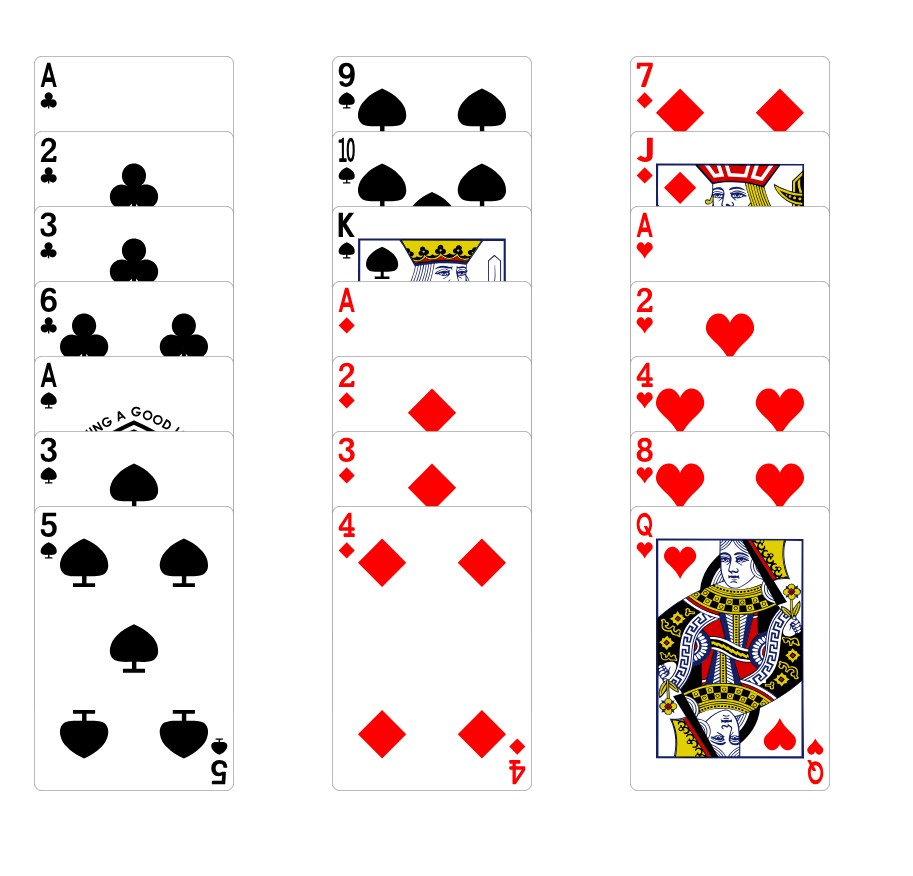
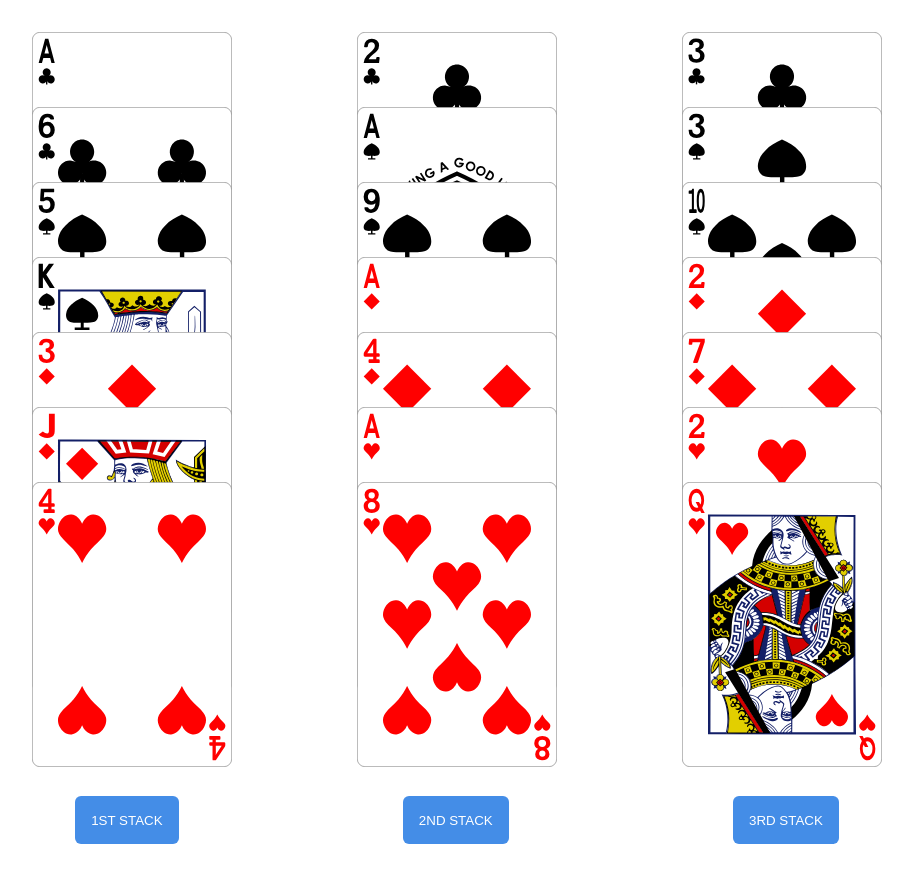
Before and after one commit to megelismi/21-card-trick, a React (Vite) app: page / in a window 1280 px wide. Shown: the whole page, without its empty margins (183-1096 px from the left). Built offline with nearby package versions, Linux system fonts and the light colour scheme.

Commit message:
card rows and buttons

```diff
--- a/src/App.css
+++ b/src/App.css
@@ -5,10 +5,9 @@
 }
 
 .app {
-  max-width: 1200px;
+  max-width: 850px;
   display: flex;
   flex-wrap: wrap;
-  min-height: 100vh;
   background-color: var(--background-color);
   color: var(--text-color);
 }
--- a/src/App.tsx
+++ b/src/App.tsx
@@ -21,18 +21,24 @@ import threeOfSpades from "./assets/svg_playing_cards/fronts/spades_3.svg";
 import threeOfClubs from "./assets/svg_playing_cards/fronts/clubs_3.svg";
 import fourOfDiamonds from "./assets/svg_playing_cards/fronts/diamonds_4.svg";
 
+import ButtonRow from "./components/ButtonRow";
 import Card from "./components/Card";
 import CardRow from "./components/CardRow";
 
 function App() {
   const cards = Object.keys(CARDS);
-  const firstRow = cards.slice(0, 7);
-  const secondRow = cards.slice(7, 14);
-  const thirdRow = cards.slice(14, 21);
+  const firstRow = cards.slice(0, 3);
+  const secondRow = cards.slice(3, 6);
+  const thirdRow = cards.slice(6, 9);
+  const fourthRow = cards.slice(9, 12);
+  const fifthRow = cards.slice(12, 15);
+  const sixthRow = cards.slice(15, 18);
+  const seventhRow = cards.slice(18, 21);
 
   return (
     <div className="app-container">
       <div className="app">
+        <div className="cards-container">
           <CardRow>
             {firstRow.map((key) => {
               const src = CARDS[key];
@@ -78,6 +84,68 @@ function App() {
               );
             })}
           </CardRow>
+          <CardRow>
+            {fourthRow.map((key) => {
+              const src = CARDS[key];
+
+              return (
+                <Card>
+                  <img
+                    src={src}
+                    className="card-img"
+                    alt={key.replace(/_/g, " ")}
+                  />
+                </Card>
+              );
+            })}
+          </CardRow>
+          <CardRow>
+            {fifthRow.map((key) => {
+              const src = CARDS[key];
+
+              return (
+                <Card>
+                  <img
+                    src={src}
+                    className="card-img"
+                    alt={key.replace(/_/g, " ")}
+                  />
+                </Card>
+              );
+            })}
+          </CardRow>
+          <CardRow>
+            {sixthRow.map((key) => {
+              const src = CARDS[key];
+
+              return (
+                <Card>
+                  <img
+                    src={src}
+                    className="card-img"
+                    alt={key.replace(/_/g, " ")}
+                  />
+                </Card>
+              );
+            })}
+          </CardRow>
+          <CardRow>
+            {seventhRow.map((key) => {
+              const src = CARDS[key];
+
+              return (
+                <Card>
+                  <img
+                    src={src}
+                    className="card-img"
+                    alt={key.replace(/_/g, " ")}
+                  />
+                </Card>
+              );
+            })}
+          </CardRow>
+        </div>
+        <ButtonRow />
       </div>
     </div>
   );
--- /dev/null
+++ b/src/Button.css
@@ -0,0 +1,8 @@
+.button-row {
+  display: flex;
+  justify-content: space-between;
+  width: 850px;
+  height: 48px;
+  padding: 0 2.7em;
+  margin-top: 1.5em;
+}
--- a/src/Card.css
+++ b/src/Card.css
@@ -1,12 +1,18 @@
+.cards-container {
+  position: relative;
+  width: 850px;
+  height: 740px;
+}
+
 .card-row {
-  position: relative;
-  width: 250px;
-  height: 300px;
-  margin: 1.5em;
+  position: absolute;
+  display: flex;
+  justify-content: space-between;
+  width: 100%;
+  height: 287px;
 }
 
 .card {
-  position: absolute;
   width: 200px;
 }
 
@@ -14,38 +20,37 @@
   width: 200px;
 }
 
-/* Offset each card to create the stack effect */
-.card:nth-child(1) {
+.card-row:nth-child(1) {
   top: 0;
-  z-index: 1; /* Higher z-index for cards on top */
+  z-index: 1;
 }
 
-.card:nth-child(2) {
-  top: 75px; /* Offset from the top */
+.card-row:nth-child(2) {
+  top: 75px;
   z-index: 2;
 }
 
-.card:nth-child(3) {
+.card-row:nth-child(3) {
   top: 150px;
   z-index: 3;
 }
 
-.card:nth-child(4) {
+.card-row:nth-child(4) {
   top: 225px;
   z-index: 4;
 }
 
-.card:nth-child(5) {
+.card-row:nth-child(5) {
   top: 300px;
   z-index: 5;
 }
 
-.card:nth-child(6) {
+.card-row:nth-child(6) {
   top: 375px;
   z-index: 6;
 }
 
-.card:nth-child(7) {
+.card-row:nth-child(7) {
   top: 450px;
   z-index: 7;
 }
--- /dev/null
+++ b/src/components/ButtonRow.tsx
@@ -0,0 +1,12 @@
+import "../Button.css";
+import "../App.css";
+
+export default function ButtonRow() {
+  return (
+    <div className="button-row">
+      <button onClick={() => console.log("first stack!")}>1st Stack</button>
+      <button onClick={() => console.log("second stack!")}>2nd Stack</button>
+      <button onClick={() => console.log("third stack!")}>3rd Stack</button>
+    </div>
+  );
+}
--- a/src/index.css
+++ b/src/index.css
@@ -13,9 +13,8 @@ body {
   line-height: 1.5;
   font-weight: 400;
 
-  color-scheme: light dark;
-  color: rgba(255, 255, 255, 0.87);
-  background-color: #242424;
+  color: #213547;
+  background-color: #ffffff;
 
   font-synthesis: none;
   text-rendering: optimizeLegibility;
@@ -28,38 +27,22 @@ a {
   color: #646cff;
   text-decoration: inherit;
 }
+
 a:hover {
-  color: #535bf2;
+  color: #747bff;
 }
 
 button {
-  border-radius: 8px;
-  border: 1px solid transparent;
-  padding: 0.6em 1.2em;
-  font-size: 1em;
-  font-weight: 500;
-  font-family: inherit;
-  background-color: #1a1a1a;
+  text-transform: uppercase;
+  background-color: #448de7;
+  color: white;
+  padding: 0.5rem 1rem;
+  border-radius: 0.375rem;
+  border: none;
   cursor: pointer;
-  transition: border-color 0.25s;
-}
-button:hover {
-  border-color: #646cff;
-}
-button:focus,
-button:focus-visible {
-  outline: 4px auto -webkit-focus-ring-color;
+  transition: background-color 0.2s ease;
 }
 
-@media (prefers-color-scheme: light) {
-  :root {
-    color: #213547;
-    background-color: #ffffff;
-  }
-  a:hover {
-    color: #747bff;
-  }
-  button {
-    background-color: #f9f9f9;
-  }
+button:hover {
+  background-color: #1577ef;
 }
```
Lines whose indentation alone changed are shown as unchanged.
